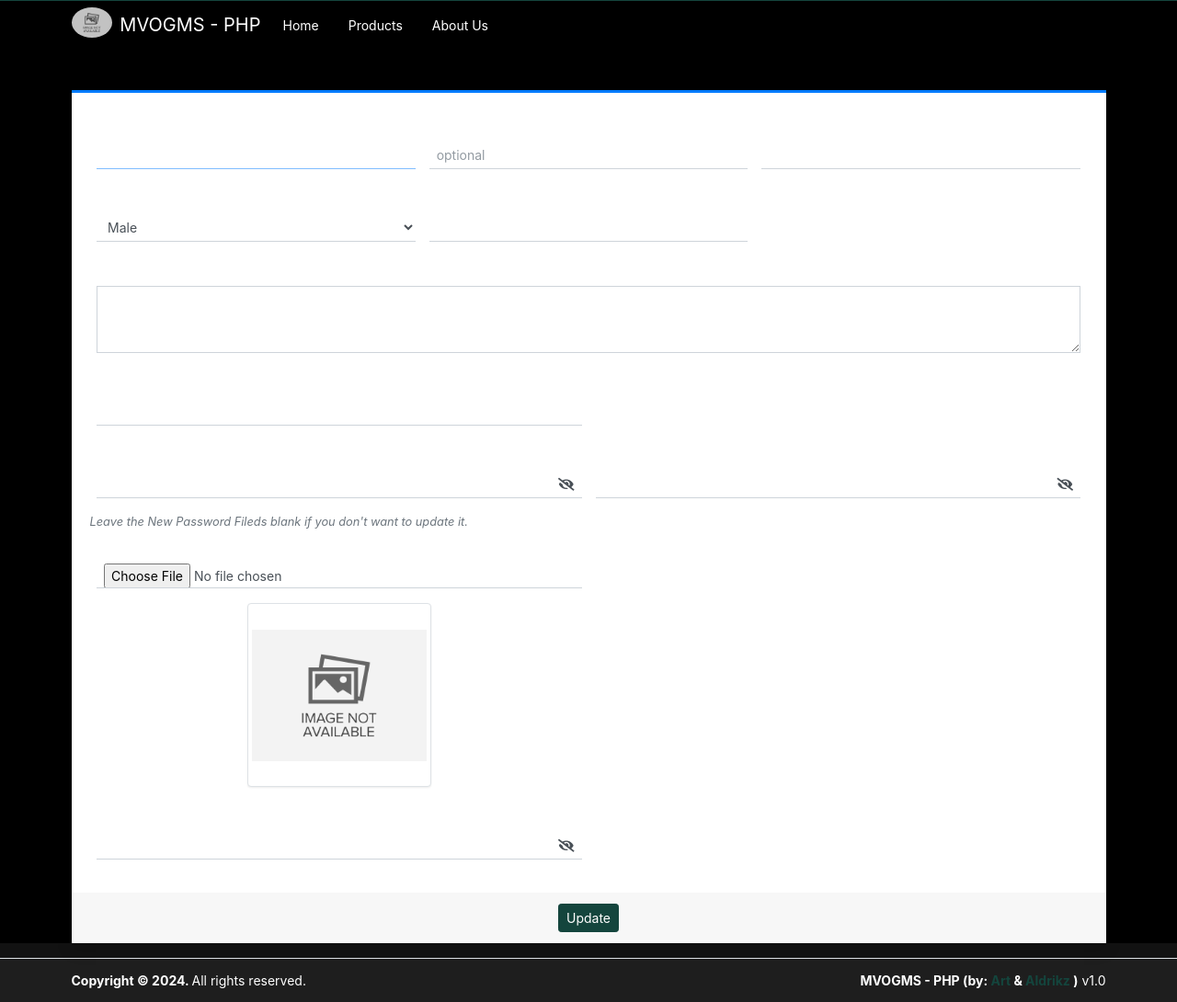
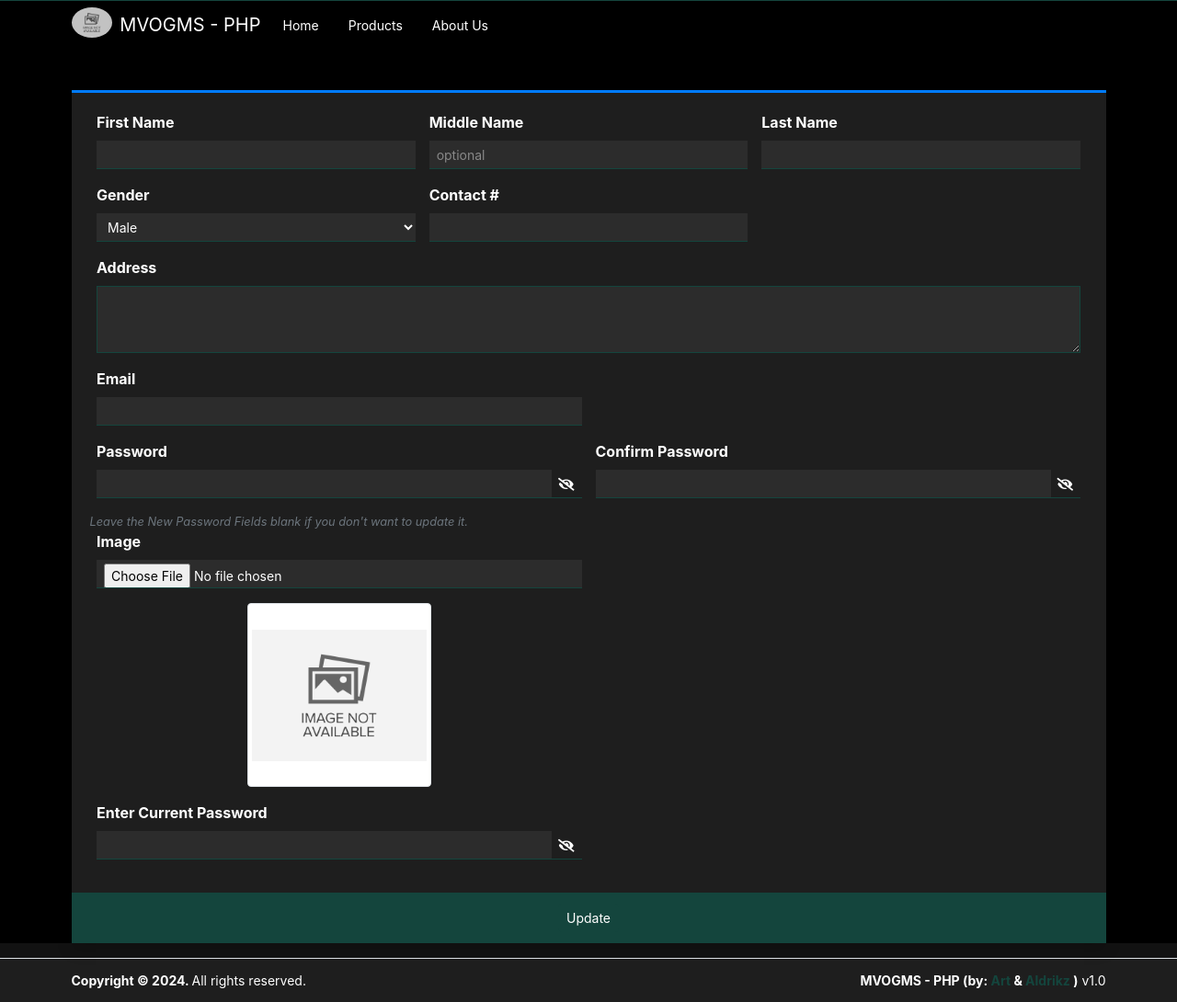
Before and after one commit to lvl100boss/mvogms, a PHP site: page /mvogms/index.php?page=manage_account in a window 1280 px wide. Shown: the part 33-1123 px from the top of the page at 92% size. Run offline with PHP 8.4, Linux system fonts and the light colour scheme; data comes from the database, SQL or seed files in the repository; data that the repository does not hold is empty; some libraries are stand-ins or nearby versions.

Commit message:
Update manage_account.php

```diff
--- a/manage_account.php
+++ b/manage_account.php
@@ -1,23 +1,85 @@
 <?php
-$user = $conn->query("SELECT * FROM client_list where id ='".$_settings->userdata('id')."'");
-foreach($user->fetch_array() as $k =>$v){
+$user = $conn->query("SELECT * FROM client_list where id ='" . $_settings->userdata('id') . "'");
+foreach ($user->fetch_array() as $k => $v) {
 	$$k = $v;
 }
 ?>
-<?php if($_settings->chk_flashdata('success')): ?>
+<?php if ($_settings->chk_flashdata('success')): ?>
 	<script>
-	alert_toast("<?php echo $_settings->flashdata('success') ?>",'success')
+		alert_toast("<?php echo $_settings->flashdata('success') ?>", 'success')
 	</script>
-<?php endif;?>
+<?php endif; ?>
 
 <style>
-	#cimg{
-          width:200px;
-          height:200px;
-          object-fit:scale-down;
-          object-position:center center
+	body {
+		background-color: #121212;
+		color: #ffffff;
+	}
+
+	.card {
+		background-color: #1e1e1e;
+		border: none;
+	}
+
+	.card-header,
+	.card-footer {
+		background-color: #14453d;
+		color: #ffffff;
+	}
+
+	.form-control,
+	.form-control:focus,
+	.form-control-border {
+		background-color: #2c2c2c;
+		color: #ffffff;
+		border-color: #14453d;
+	}
+
+	.form-control::placeholder {
+		color: #888888;
+	}
+
+	.input-group-text {
+		background-color: #2c2c2c;
+		color: #ffffff;
+		border-color: #14453d;
+	}
+
+	.btn-primary {
+		background-color: #14453d;
+		border-color: #14453d;
+	}
+
+	.btn-primary:hover {
+		background-color: #0f3a32;
+		border-color: #0f3a32;
+	}
+
+	.select2-container .select2-selection--single {
+		background-color: #2c2c2c;
+		color: #ffffff;
+		border-color: #14453d;
+	}
+
+	.select2-container--default .select2-selection--single .select2-selection__arrow b {
+		border-color: #ffffff transparent transparent transparent;
+	}
+
+	#cimg {
+		width: 200px;
+		height: 200px;
+		object-fit: scale-down;
+		object-position: center center;
+		border: 2px solid #14453d;
+	}
+
+	.alert {
+		background-color: #2c2c2c;
+		color: #ffffff;
+		border-color: #14453d;
 	}
 </style>
+
 <div class="content py-3"></div>
 <div class="card card-outline rounded-0 card-primary shadow">
 	<div class="card-body">
@@ -85,7 +147,7 @@ foreach($user->fetch_array() as $k =>$v){
 							</div>
 						</div>
 					</div>
-						<small class="text-muted"><i>Leave the New Password Fileds blank if you don't want to update it.</i></small>
+					<small class="text-muted"><i>Leave the New Password Fields blank if you don't want to update it.</i></small>
 				</div>
 				<div class="row">
 					<div class="form-group col-md-6">
@@ -102,7 +164,7 @@ foreach($user->fetch_array() as $k =>$v){
 					<div class="form-group col-md-6">
 						<label for="oldpassword" class="control-label">Enter Current Password</label>
 						<div class="input-group input-group-sm">
-								<input type="password" id="oldpassword" name="oldpassword" class="form-control form-control-sm form-control-border" reqiured>
+							<input type="password" id="oldpassword" name="oldpassword" class="form-control form-control-sm form-control-border" required>
 							<div class="input-group-append bg-transparent border-top-0 border-left-0 border-right-0 rounded-0">
 								<span class="input-group-text bg-transparent border-top-0 border-left-0 border-right-0 rounded-0">
 									<a href="javascript:void(0)" class="text-reset text-decoration-none pass_view"> <i class="fa fa-eye-slash"></i></a>
@@ -120,44 +182,44 @@ foreach($user->fetch_array() as $k =>$v){
 </div>
 </div>
 <script>
-	function displayImg(input,_this) {
+	function displayImg(input, _this) {
 		if (input.files && input.files[0]) {
 			var reader = new FileReader();
-	        reader.onload = function (e) {
+			reader.onload = function(e) {
 				$('#cimg').attr('src', e.target.result);
 			}
 
 			reader.readAsDataURL(input.files[0]);
-	    }else{
+		} else {
 			$('#cimg').attr('src', "<?= validate_image(isset($avatar) ? $avatar : "") ?>");
 		}
 	}
 
-	$(function(){
-		$('.pass_view').click(function(){
+	$(function() {
+		$('.pass_view').click(function() {
 			var _el = $(this).closest('.input-group')
 			var type = _el.find('input').attr('type')
-			if(type == 'password'){
-				_el.find('input').attr('type','text').focus()
+			if (type == 'password') {
+				_el.find('input').attr('type', 'text').focus()
 				$(this).find('i.fa').removeClass('fa-eye-slash').addClass('fa-eye')
-			}else{
-				_el.find('input').attr('type','password').focus()
+			} else {
+				_el.find('input').attr('type', 'password').focus()
 				$(this).find('i.fa').addClass('fa-eye-slash').removeClass('fa-eye')
 
 			}
 		})
-		$('#manage-user').submit(function(e){
+		$('#manage-user').submit(function(e) {
 			e.preventDefault();
 			var _this = $(this)
 			$('.err-msg').remove();
 			var el = $('<div>')
 			el.addClass("alert err-msg")
 			el.hide()
-			if(_this[0].checkValidity() == false){
+			if (_this[0].checkValidity() == false) {
 				_this[0].reportValidity();
 				return false;
 			}
-			if($('#password').val() != $('#cpassword').val()){
+			if ($('#password').val() != $('#cpassword').val()) {
 				el.addClass('alert-danger').text('Password does not match.')
 				_this.prepend(el)
 				el.show('slow')
@@ -166,7 +228,7 @@ foreach($user->fetch_array() as $k =>$v){
 			}
 			start_loader();
 			$.ajax({
-				url:_base_url_+"classes/Users.php?f=save_client",
+				url: _base_url_ + "classes/Users.php?f=save_client",
 				data: new FormData($(this)[0]),
 				cache: false,
 				contentType: false,
@@ -174,21 +236,21 @@ foreach($user->fetch_array() as $k =>$v){
 				method: 'POST',
 				type: 'POST',
 				dataType: 'json',
-				error:err=>{
+				error: err => {
 					console.error(err)
 					el.addClass('alert-danger').text("An error occured");
 					_this.prepend(el)
 					el.show('.modal')
 					end_loader();
 				},
-				success:function(resp){
-					if(typeof resp =='object' && resp.status == 'success'){
+				success: function(resp) {
+					if (typeof resp == 'object' && resp.status == 'success') {
 						location.reload();
-					}else if(resp.status == 'failed' && !!resp.msg){
+					} else if (resp.status == 'failed' && !!resp.msg) {
 						el.addClass('alert-danger').text(resp.msg);
 						_this.prepend(el)
 						el.show('.modal')
-					}else{
+					} else {
 						el.text("An error occured");
 						console.error(resp)
 					}
@@ -199,5 +261,4 @@ foreach($user->fetch_array() as $k =>$v){
 			})
 		})
 	})
-
 </script>
```
Lines whose indentation alone changed are shown as unchanged.
